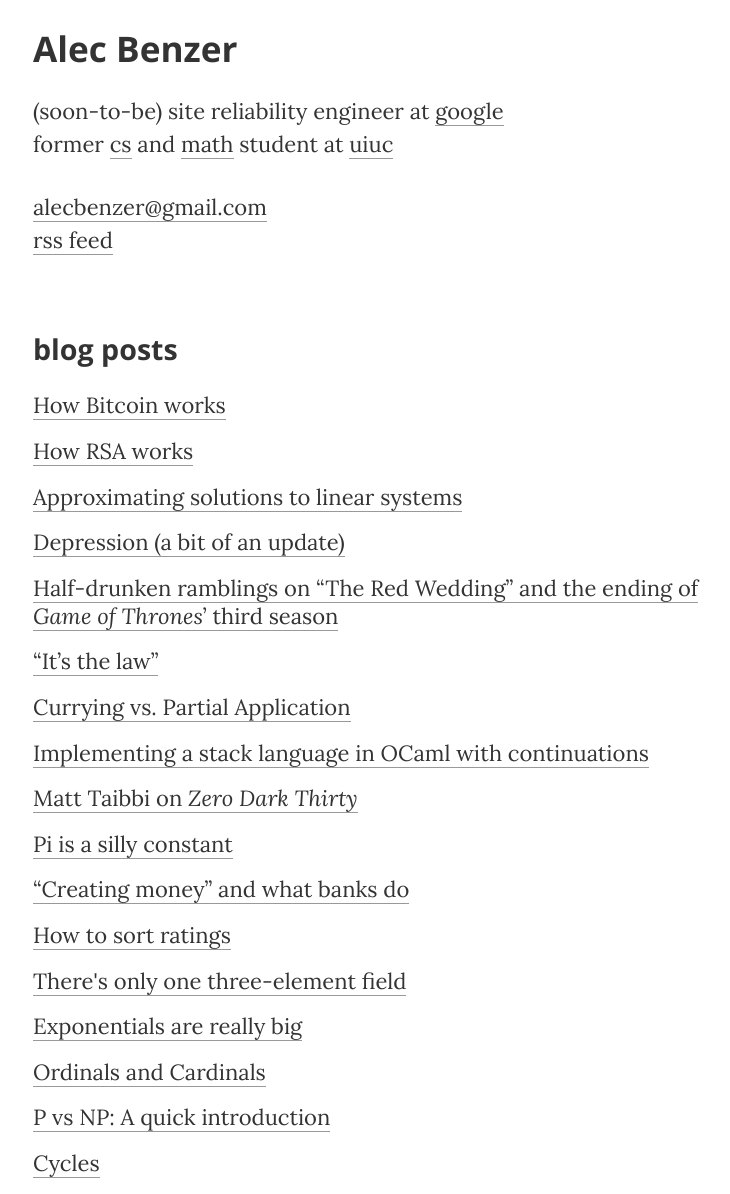
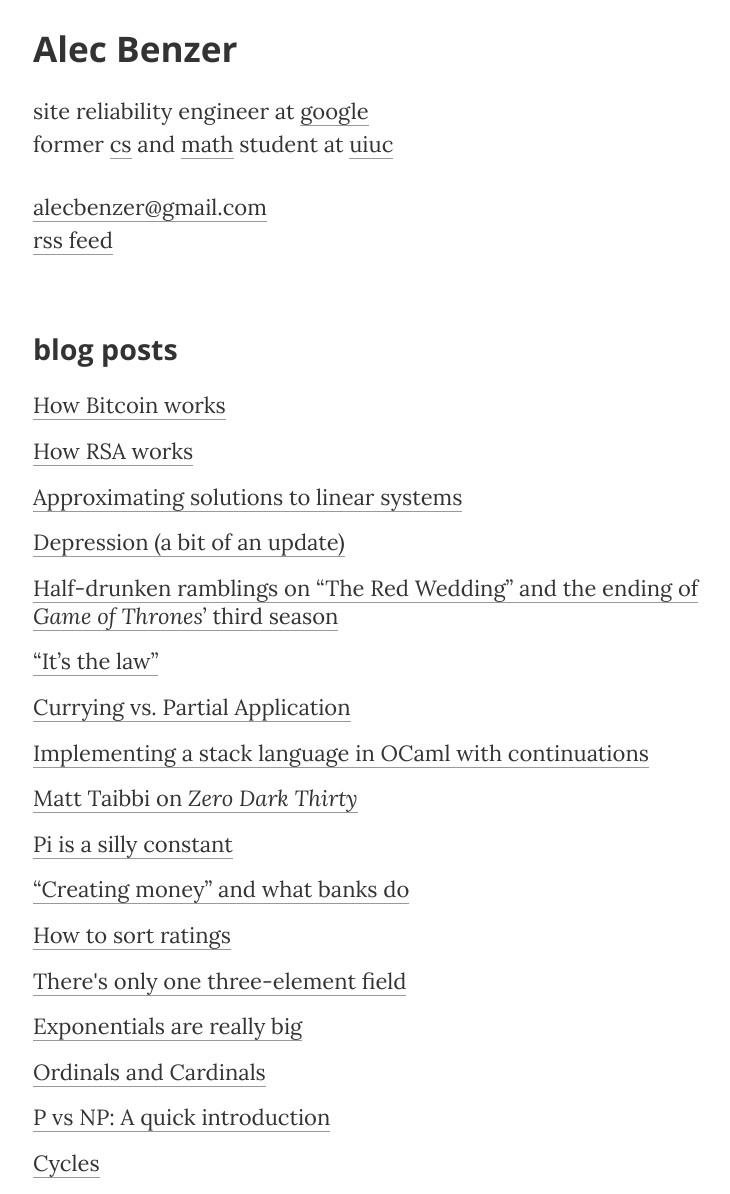
Before and after one commit to AlecBenzer/alecbenzer.github.com, a Jekyll site: the page built from index.md, in a window 1280 px wide. Shown: the whole page, without its empty margins (255-985 px from the left). Built offline with Jekyll 4.4.1, drawn with Linux system fonts in a browser that asks for light colours.

Commit message:
removed soon-to-be

```diff
--- a/index.md
+++ b/index.md
@@ -4,7 +4,7 @@ title: Alec Benzer
 ---
 # Alec Benzer
 
-(soon-to-be) site reliability engineer at [google]
+site reliability engineer at [google]
 former [cs] and [math] student at [uiuc]
 
 [alecbenzer@gmail.com](mailto:alecbenzer@gmail.com)
```
